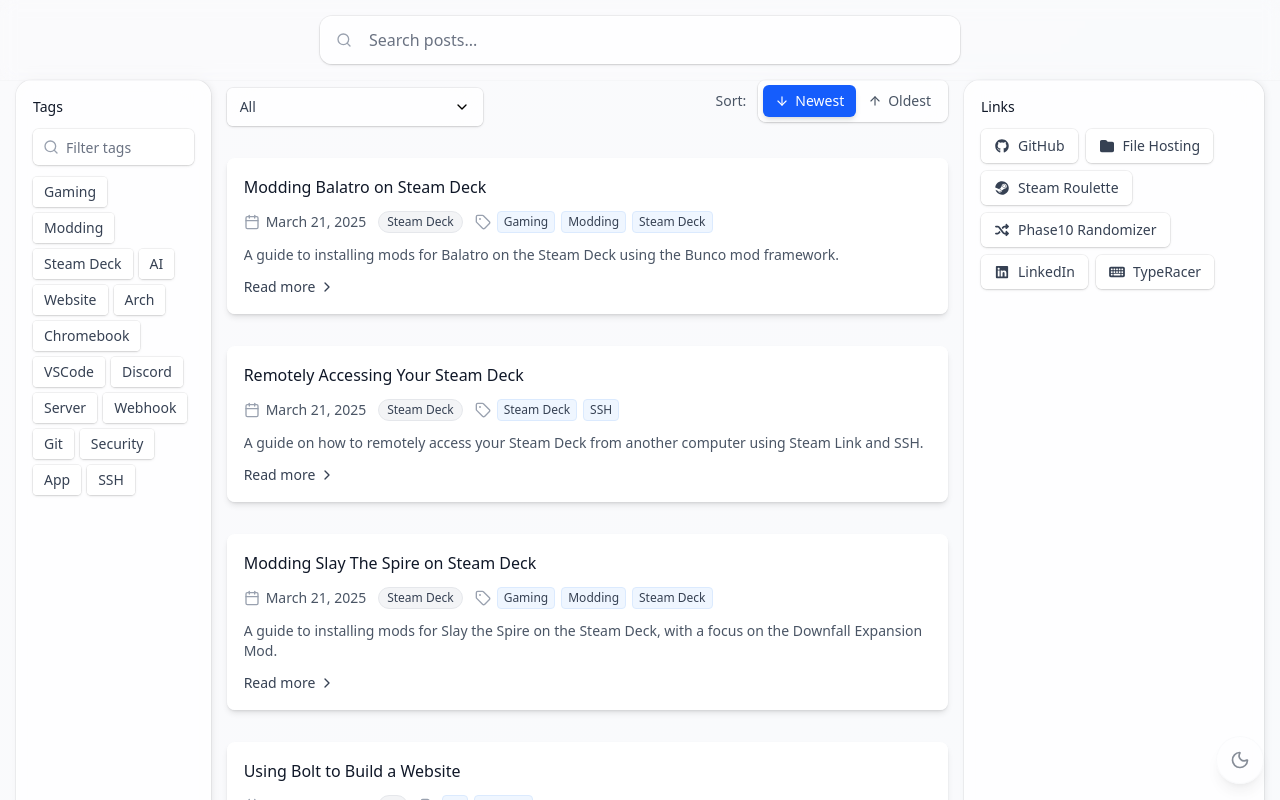
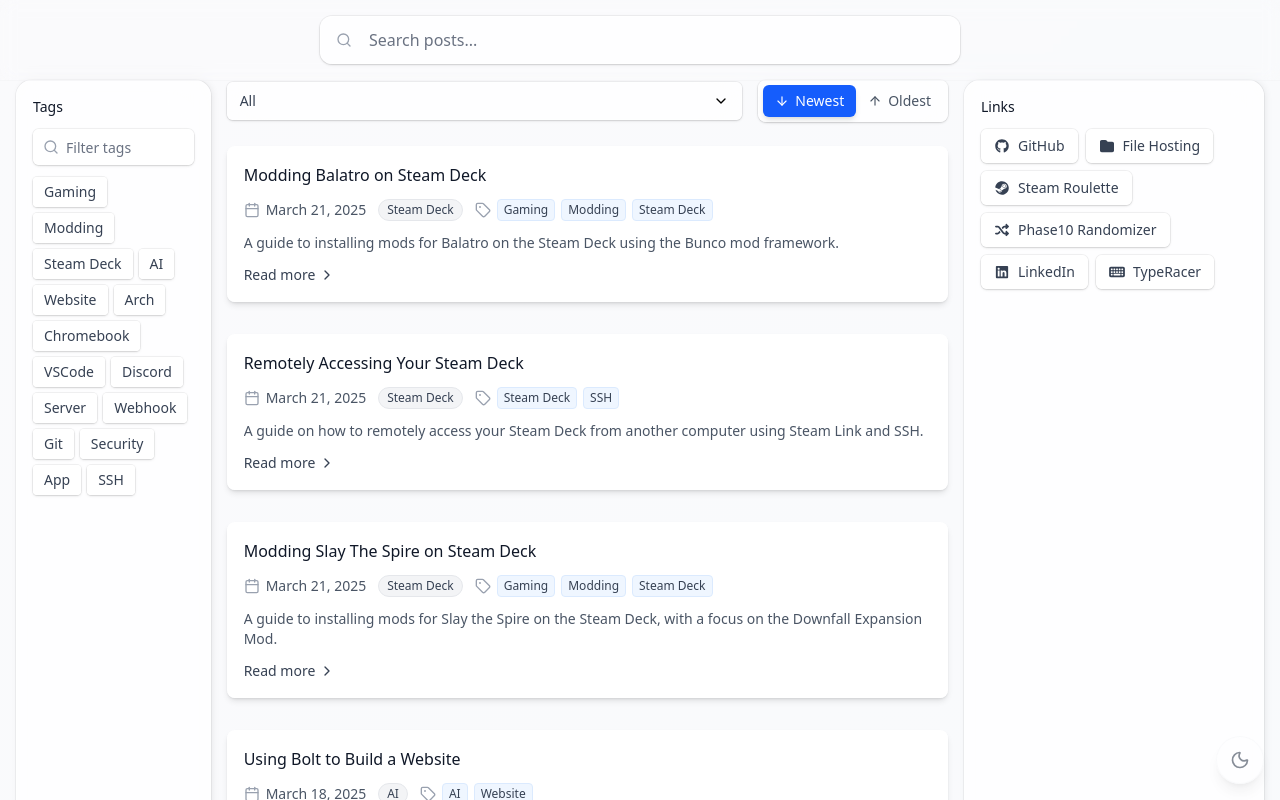
Before and after one commit to Chrisae9/chis-website, a React (Vite) app: page / in a window 1280 px wide. Shown: the top 800 px of the page. Built offline with nearby package versions, Linux system fonts and the light colour scheme.

Commit message:
refactor: simplify layout and styling of PostList and SortControls components

```diff
--- a/src/components/PostList.tsx
+++ b/src/components/PostList.tsx
@@ -57,9 +57,9 @@
   return (
     <div className="space-y-8">
       {/* Filter and sort controls */}
-      <div className="flex flex-row gap-4 mb-6 items-center justify-between">
+      <div className="flex flex-row gap-4 mb-6 items-center">
         {/* Category filter */}
-        <div className="w-1/2 sm:w-64">
+        <div className="flex-1">
           <CategoryFilter
             categories={categories}
             selectedCategory={selectedCategory}
@@ -67,7 +67,7 @@
           />
         </div>
         {/* Sort controls */}
-        <div className="w-1/2 sm:flex-1 flex justify-end">
+        <div className="flex-shrink-0">
           <SortControls sortOrder={sortOrder} onSortChange={onSortChange} />
         </div>
       </div>
--- a/src/components/SortControls.tsx
+++ b/src/components/SortControls.tsx
@@ -34,10 +34,7 @@
  */
 export function SortControls({ sortOrder, onSortChange }: SortControlsProps) {
   return (
-    <div className="flex items-center justify-end mb-3 text-sm">
-      <div className="text-gray-600 dark:text-gray-300 mr-3 font-medium">
-        Sort:
-      </div>
+    <div className="flex items-center justify-end text-sm">
       <div className="flex items-center bg-glass-light rounded-lg p-1 shadow-elegant">
         <button
           onClick={() => onSortChange('desc')}
```
